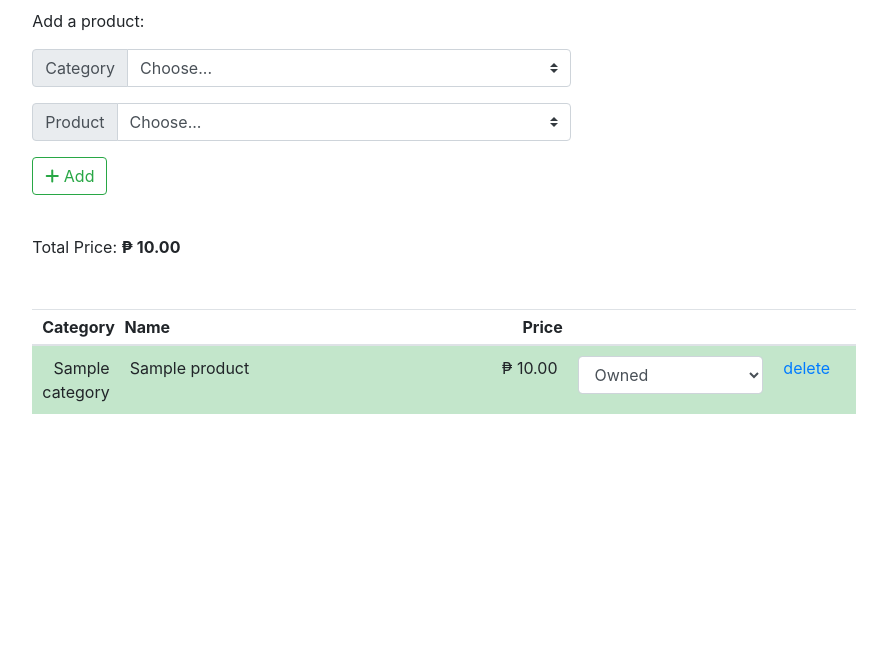
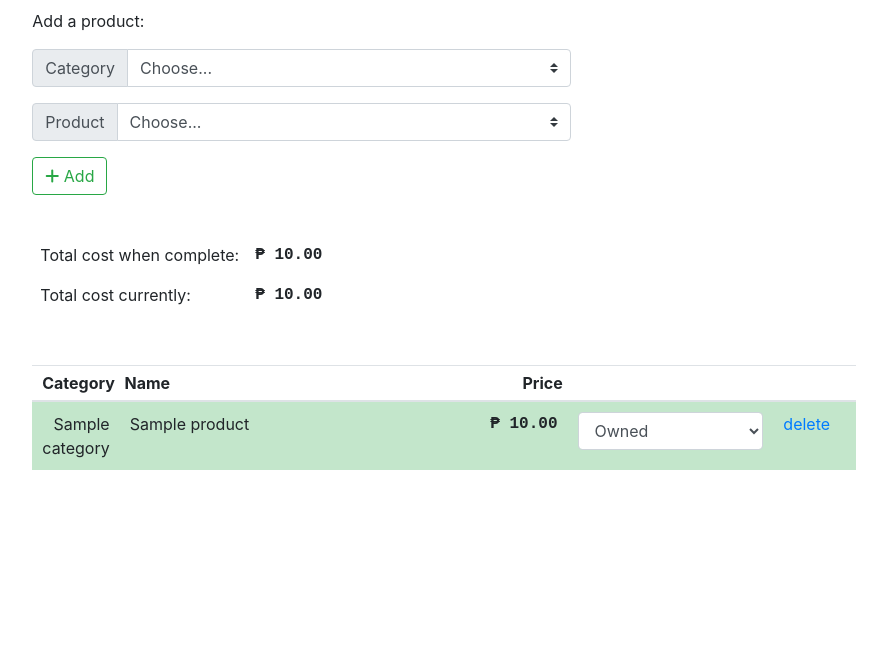
Before and after one commit to ryanarnold/tech-planner, a Django app: page /build-edit/1/ in a window 1280 px wide. Shown: the part 377-1031 px from the top of the page, without its empty margins (196-1083 px from the left). Before the commit the page ends 791 px from the top, so only its background shows below. Run offline with Django 3.2, Linux system fonts and the light colour scheme; tables that the repository leaves empty hold one stand-in row (values such as "Sample post"); some libraries are stand-ins or nearby versions.

Commit message:
Show current cost

```diff
--- a/tech_planner/static/css/build_edit.css
+++ b/tech_planner/static/css/build_edit.css
@@ -14,3 +14,11 @@
 #input-build-name {
     margin-right: 20px;
 }
+
+#total-price-table {
+    margin-top: 40px;
+}
+
+#total-price-table td {
+    padding: 8px;
+}
--- a/tech_planner/tech_planner/views.py
+++ b/tech_planner/tech_planner/views.py
@@ -63,15 +63,20 @@ def build_edit(request, build_id):
     build_products = BuildProduct.objects.filter(build=build)
     build_products = build_products.order_by('product__category__name', 'product__name')
 
-    # Get total price
+    # Get total price when complete
     total_price = sum([x.product.price for x in build_products])
     total_price = format_as_currency(total_price)
+
+    # Get total price currently
+    current_price = sum([x.product.price for x in build_products if x.status_code == 'BOUGHT'])
+    current_price = format_as_currency(current_price)
 
     context = {
         'build': build,
         'categories': categories,
         'build_products': build_products,
-        'total_price': total_price
+        'total_price': total_price,
+        'current_price': current_price
     }
 
     for build_product in build_products:
--- a/tech_planner/templates/build_edit.html
+++ b/tech_planner/templates/build_edit.html
@@ -68,7 +68,17 @@
     <div class="col-md-4"></div>
   </div>
 
-  <p id="total-price">Total Price: <span>&#8369; {{ total_price }}</span></p>
+  <table id="total-price-table">
+    <tr>
+      <td>Total cost when complete:</td>
+      <td class="text-right price">&#8369; {{ total_price }}</td>
+    </tr>
+
+    <tr>
+      <td>Total cost currently:</td>
+      <td class="text-right price">&#8369; {{ current_price }}</td>
+    </tr>
+  </table>
 
   <table class="table table-hover table-sm">
     <thead>
@@ -92,9 +102,9 @@
           <td>{{ build_product.product.name }}</td>
 
           {% if build_product.product.price == '--'  %}
-            <td class="text-right">--</td>
+            <td class="text-right price">--</td>
           {% else %}
-            <td class="text-right">&#8369; {{ build_product.product.price }}</td>
+            <td class="text-right price">&#8369; {{ build_product.product.price }}</td>
           {% endif %}
 
           <td>
```
